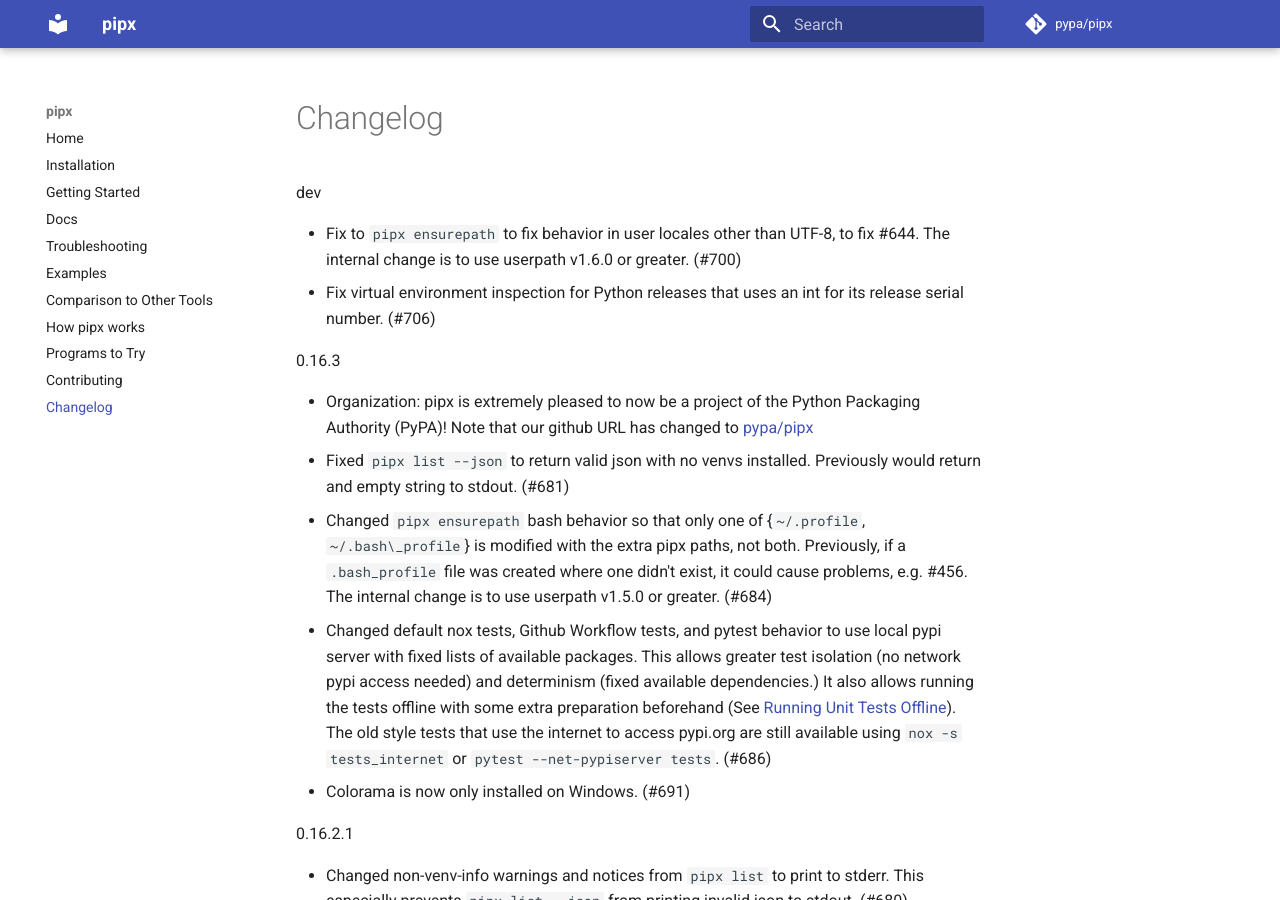
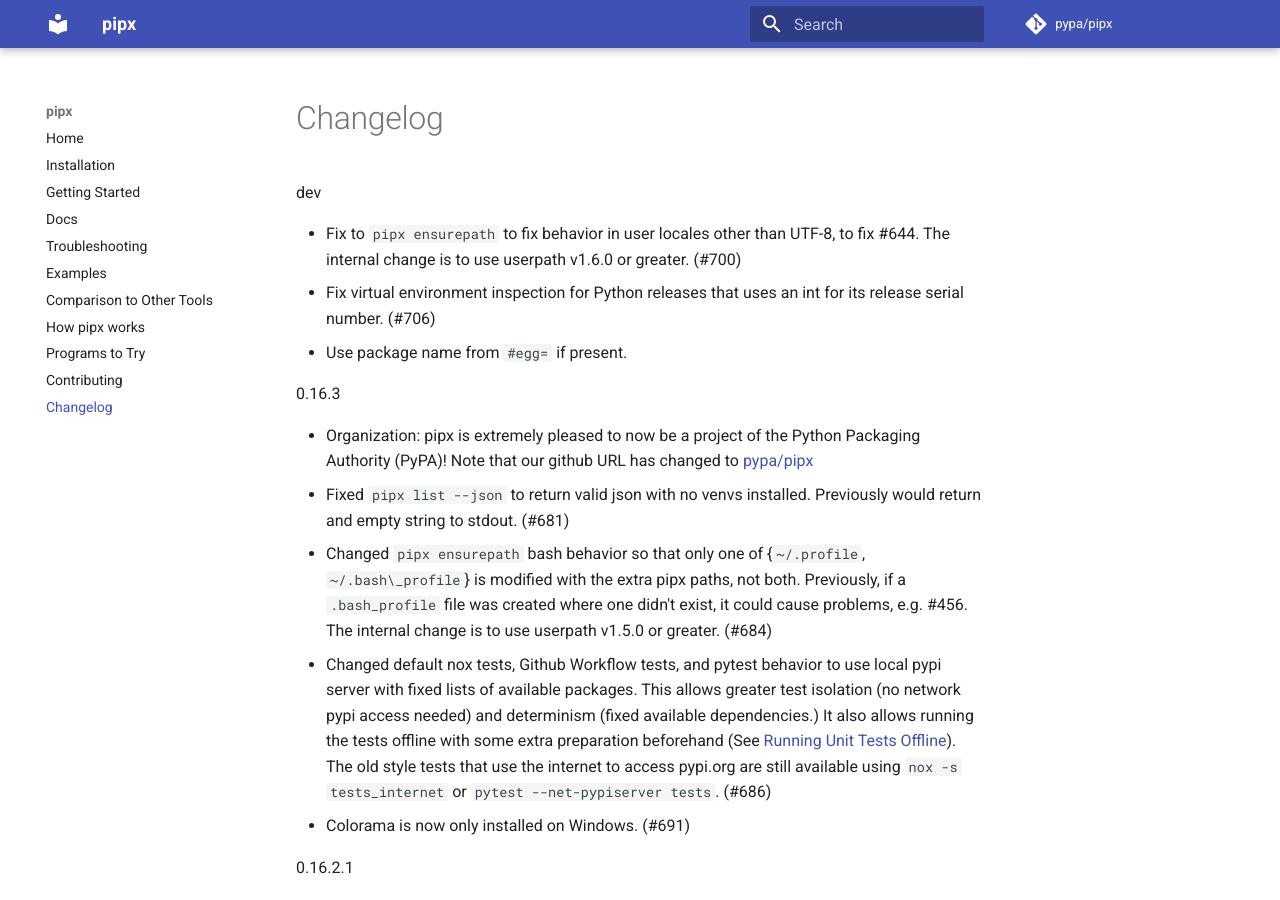
Before and after one commit to pypa/pipx, an MkDocs documentation site: the page built from docs/changelog.md, in a window 1280 px wide and 900 px high. Built offline with MkDocs 1.6.1 and Material for MkDocs 9.7.7, drawn with Linux system fonts in a browser that asks for light colours; comment, search, counter and statistics services are not loaded.

Commit message:
Add changelog entry

```diff
--- a/docs/changelog.md
+++ b/docs/changelog.md
@@ -2,6 +2,7 @@
 
 - Fix to `pipx ensurepath` to fix behavior in user locales other than UTF-8, to fix #644. The internal change is to use userpath v1.6.0 or greater. (#700)
 - Fix virtual environment inspection for Python releases that uses an int for its release serial number. (#706)
+- Use package name from `#egg=` if present.
 
 0.16.3
 
```
